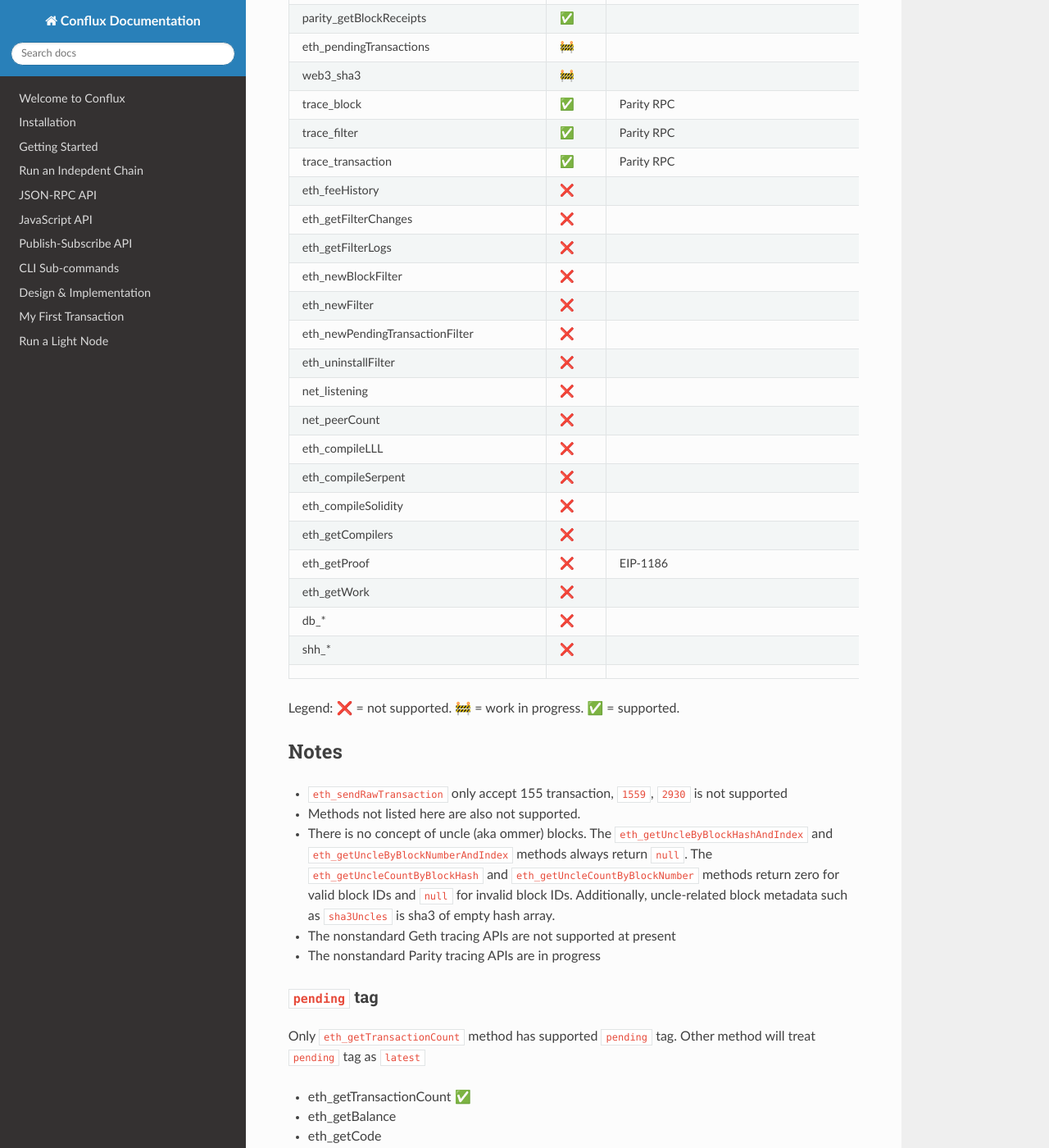
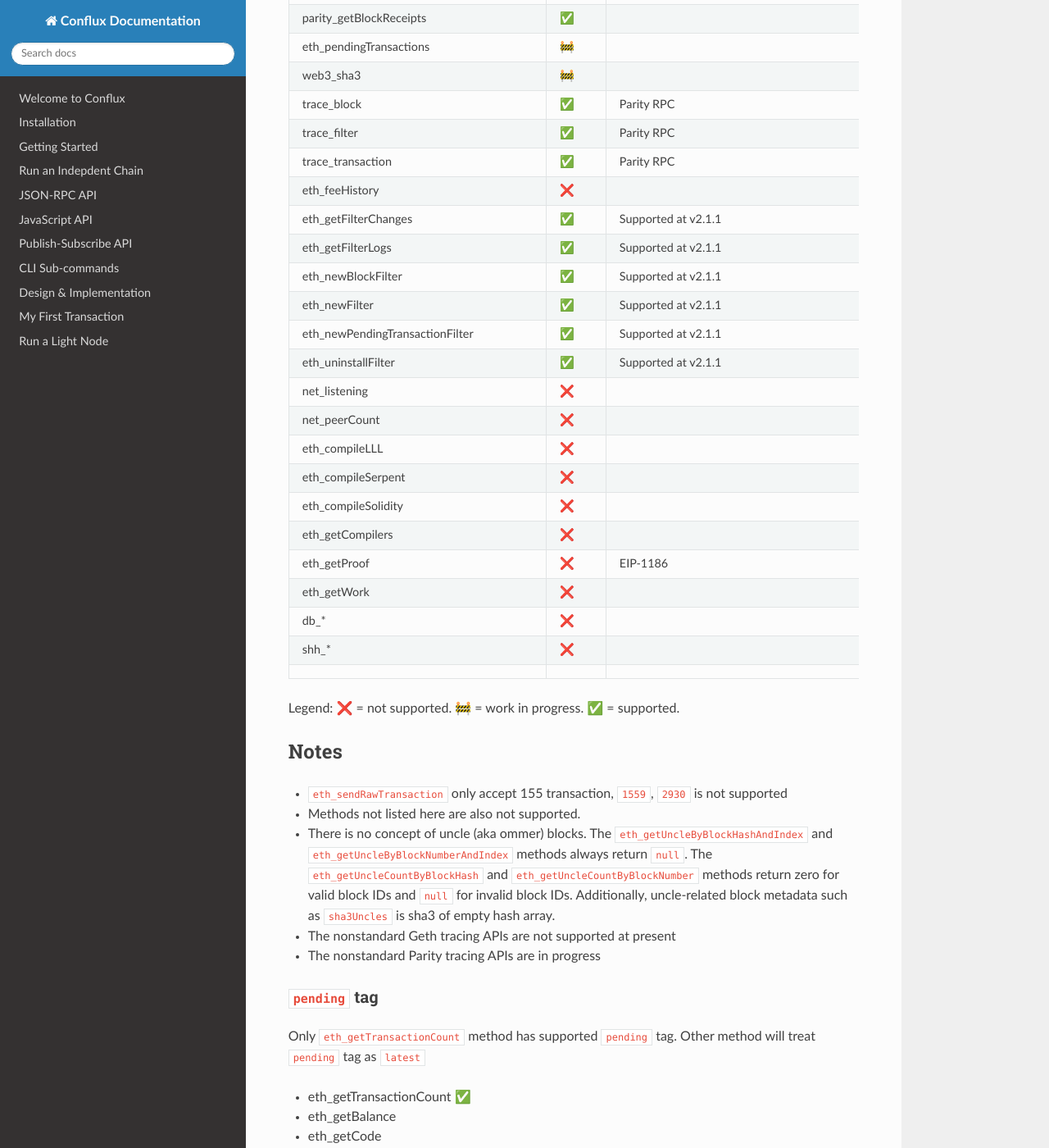
Before and after one commit to Conflux-Chain/conflux-doc, an MkDocs documentation site: the page built from docs/EVM-Space/RPC_Compatibility.md, in a window 1280 px wide and 1400 px high, scrolled down 1423 px. Shown: the whole window at 82% size. Built offline with MkDocs 1.6.1, drawn with Linux system fonts in a browser that asks for light colours; nearby versions of some CDN libraries; some of the changed text lies outside the part shown.

Commit message:
filter RPC change (#84)

```diff
--- a/docs/EVM-Space/RPC_Compatibility.md
+++ b/docs/EVM-Space/RPC_Compatibility.md
@@ -53,12 +53,12 @@ The Conflux EVM space implements the Web3 JSON-RPC protocol.
 | trace_filter | ✅ | Parity RPC  |
 | trace_transaction | ✅ | Parity RPC  |
 | eth_feeHistory | ❌ | |
-| eth_getFilterChanges | ❌ | |
-| eth_getFilterLogs | ❌ | |
-| eth_newBlockFilter | ❌ | |
-| eth_newFilter | ❌ | |
-| eth_newPendingTransactionFilter | ❌ | |
-| eth_uninstallFilter | ❌ | |
+| eth_getFilterChanges | ✅ | Supported at v2.1.1 |
+| eth_getFilterLogs | ✅ | Supported at v2.1.1 |
+| eth_newBlockFilter | ✅ | Supported at v2.1.1 |
+| eth_newFilter | ✅ | Supported at v2.1.1 |
+| eth_newPendingTransactionFilter | ✅ | Supported at v2.1.1 |
+| eth_uninstallFilter | ✅ | Supported at v2.1.1 |
 | net_listening | ❌ | |
 | net_peerCount | ❌ | |
 | eth_compileLLL | ❌ | |
```
Also changed, not shown: other parts of docs/EVM-Space/RPC_Compatibility.md (+2 -0 lines), docs/json-rpc.md (+1 -0 lines).
